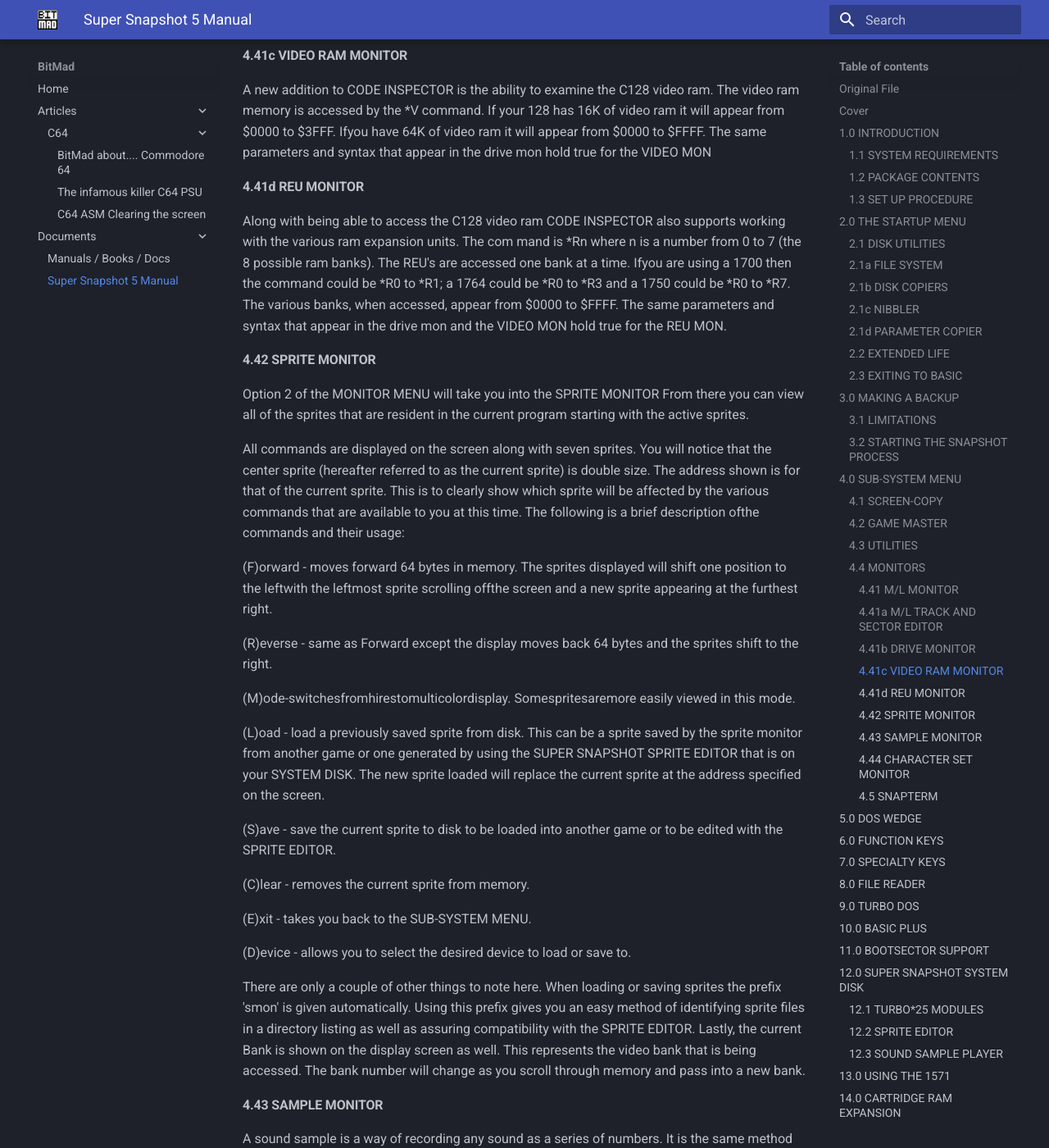
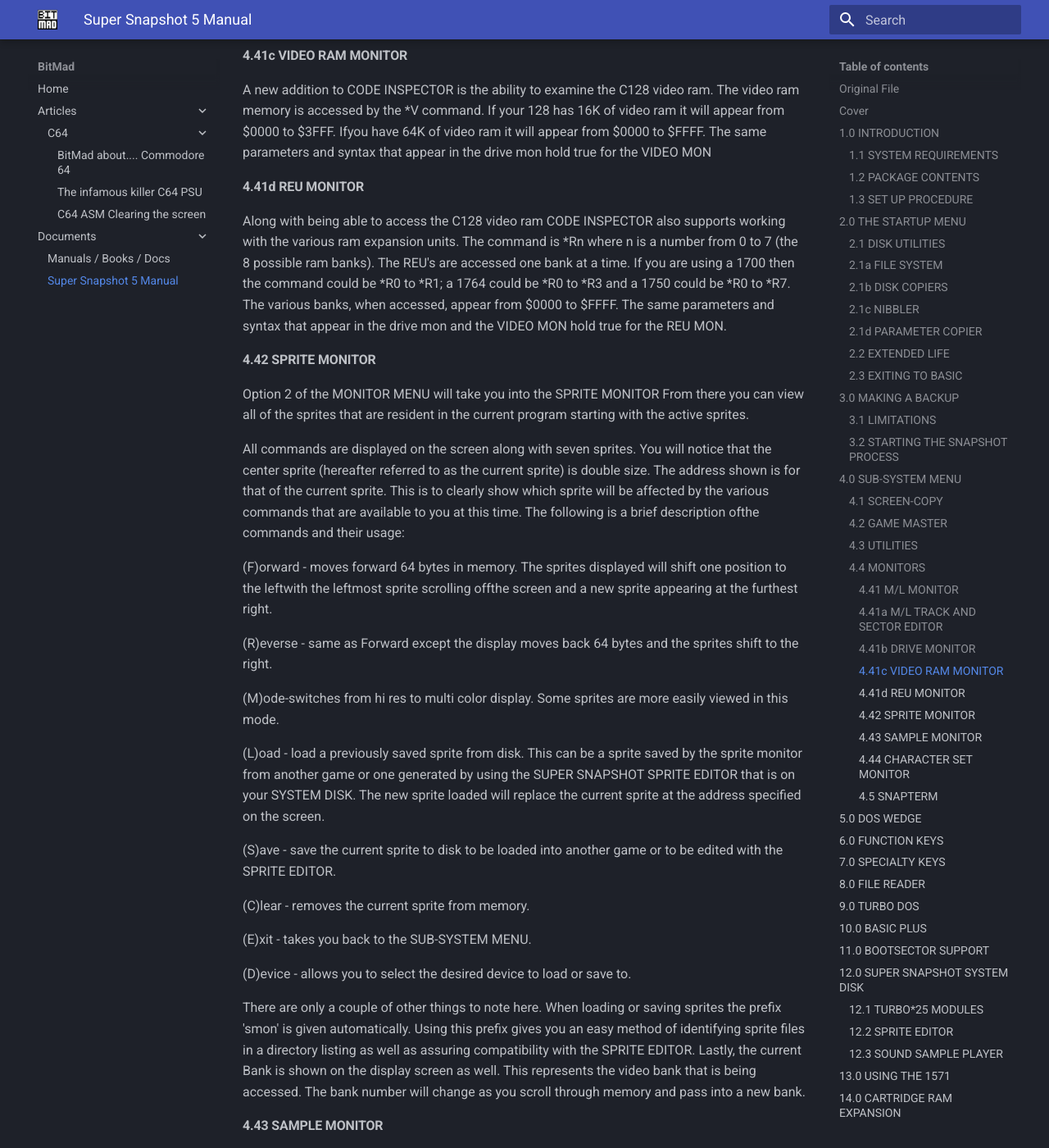
Before and after one commit to BitMadcouk/BMKDWebsite, an MkDocs documentation site: the page built from docs/manuals/SS5.md, in a window 1280 px wide and 1400 px high, scrolled down 19136 px. Shown: the whole window at 82% size. Built offline with MkDocs 1.6.1 and Material for MkDocs 9.7.7, drawn with Linux system fonts in a browser that asks for light colours; some of the changed text lies outside the part shown.

Commit message:
minor corrections

```diff
--- a/docs/manuals/SS5.md
+++ b/docs/manuals/SS5.md
@@ -420,7 +420,7 @@
 A new addition to CODE INSPECTOR is the ability to examine the C128 video ram. The video ram memory is accessed by the *V command. If your 128 has 16K of video ram it will appear from $0000 to $3FFF. Ifyou have 64K of video ram it will appear from $0000 to $FFFF. The same parameters and syntax that appear in the drive mon hold true for the VIDEO MON
 
 #### 4.41d REU MONITOR
-Along with being able to access the C128 video ram CODE INSPECTOR also supports working with the various ram expansion units. The com mand is *Rn where n is a number from 0 to 7 (the 8 possible ram banks). The REU's are accessed one bank at a time. Ifyou are using a 1700 then the command could be *R0 to *R1; a 1764 could be *R0 to *R3 and a 1750 could be *R0 to *R7. The various banks, when accessed, appear from $0000 to $FFFF. The same parameters and syntax that appear in the drive mon and the VIDEO MON hold true for the REU MON.
+Along with being able to access the C128 video ram CODE INSPECTOR also supports working with the various ram expansion units. The command is *Rn where n is a number from 0 to 7 (the 8 possible ram banks). The REU's are accessed one bank at a time. If you are using a 1700 then the command could be *R0 to *R1; a 1764 could be *R0 to *R3 and a 1750 could be *R0 to *R7. The various banks, when accessed, appear from $0000 to $FFFF. The same parameters and syntax that appear in the drive mon and the VIDEO MON hold true for the REU MON.
 
 #### 4.42 SPRITE MONITOR
 
@@ -432,7 +432,7 @@
 
 (R)everse - same as Forward except the display moves back 64 bytes and the sprites shift to the right.
 
-(M)ode-switchesfromhirestomulticolordisplay. Somespritesaremore easily viewed in this mode.
+(M)ode-switches from hi res to multi color display. Some sprites are more easily viewed in this mode.
 
 (L)oad - load a previously saved sprite from disk. This can be a sprite saved by the sprite monitor from another game or one generated by using the SUPER SNAPSHOT SPRITE EDITOR that is on your SYSTEM DISK.
 The new sprite loaded will replace the current sprite at the address specified on the screen.
```
Also changed, not shown: other parts of docs/manuals/SS5.md (+2 -2 lines), 1 other file.
